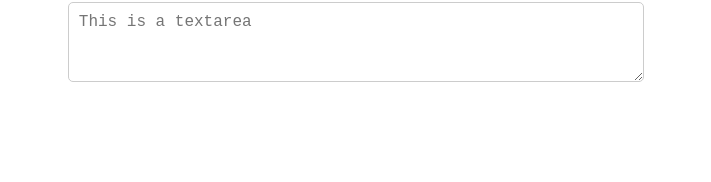
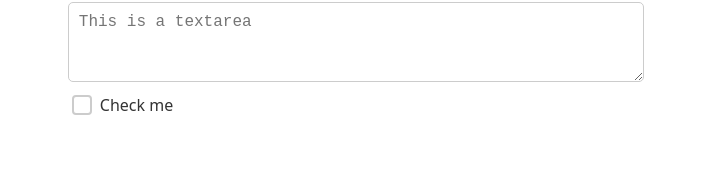
Before and after one commit to yongsuChang/kubernetes_shopping, a React (Vite) app in the folder responsive-react-app/: page / in a window 1280 px wide. Shown: the part 479-661 px from the top of the page, without its empty margins (284-995 px from the left). Built offline with nearby package versions, Linux system fonts and the light colour scheme.

Commit message:
feat: Add Checkbox component

```diff
--- a/responsive-react-app/src/App.tsx
+++ b/responsive-react-app/src/App.tsx
@@ -5,6 +5,7 @@ import Dropdown from './components/common/Dropdown/Dropdown';
 import Input from './components/common/Input/Input';
 import LabeledInput from './components/common/LabeledInput/LabeledInput';
 import Textarea from './components/common/Textarea/Textarea';
+import Checkbox from './components/common/Checkbox/Checkbox';
 import './App.css';
 
 function App() {
@@ -28,6 +29,7 @@ function App() {
         <Input placeholder="This is an input" />
         <LabeledInput label="This is a labeled input" placeholder="Enter value" />
         <Textarea placeholder="This is a textarea" />
+        <Checkbox label="Check me" />
       </div>
     </Layout>
   );
--- /dev/null
+++ b/responsive-react-app/src/components/common/Checkbox/Checkbox.css
@@ -0,0 +1,47 @@
+.checkbox-container {
+  display: inline-flex;
+  align-items: center;
+  cursor: pointer;
+  user-select: none;
+}
+
+.checkbox-input {
+  /* Hide default checkbox */
+  appearance: none;
+  -webkit-appearance: none;
+  -moz-appearance: none;
+  width: 20px;
+  height: 20px;
+  border: 2px solid #ccc;
+  border-radius: 4px;
+  outline: none;
+  transition: background-color 0.2s, border-color 0.2s;
+  position: relative;
+  margin-right: 8px; /* Space between checkbox and label */
+}
+
+.checkbox-input:checked {
+  background-color: #007bff;
+  border-color: #007bff;
+}
+
+.checkbox-input:checked::before {
+  content: '✓'; /* Checkmark character */
+  display: block;
+  position: absolute;
+  top: 50%;
+  left: 50%;
+  transform: translate(-50%, -50%);
+  color: white;
+  font-size: 14px;
+  font-weight: bold;
+}
+
+.checkbox-input:focus {
+  box-shadow: 0 0 0 3px rgba(0, 123, 255, 0.25);
+}
+
+.checkbox-label {
+  font-size: 16px;
+  color: #333;
+}
--- /dev/null
+++ b/responsive-react-app/src/components/common/Checkbox/Checkbox.tsx
@@ -0,0 +1,17 @@
+import React from 'react';
+import './Checkbox.css';
+
+interface CheckboxProps extends React.InputHTMLAttributes<HTMLInputElement> {
+  label?: string;
+}
+
+const Checkbox: React.FC<CheckboxProps> = ({ label, ...props }) => {
+  return (
+    <label className="checkbox-container">
+      <input type="checkbox" className="checkbox-input" {...props} />
+      {label && <span className="checkbox-label">{label}</span>}
+    </label>
+  );
+};
+
+export default Checkbox;
```
Also changed, not shown: 1 other file (tests, documents, lock files or other folders).
